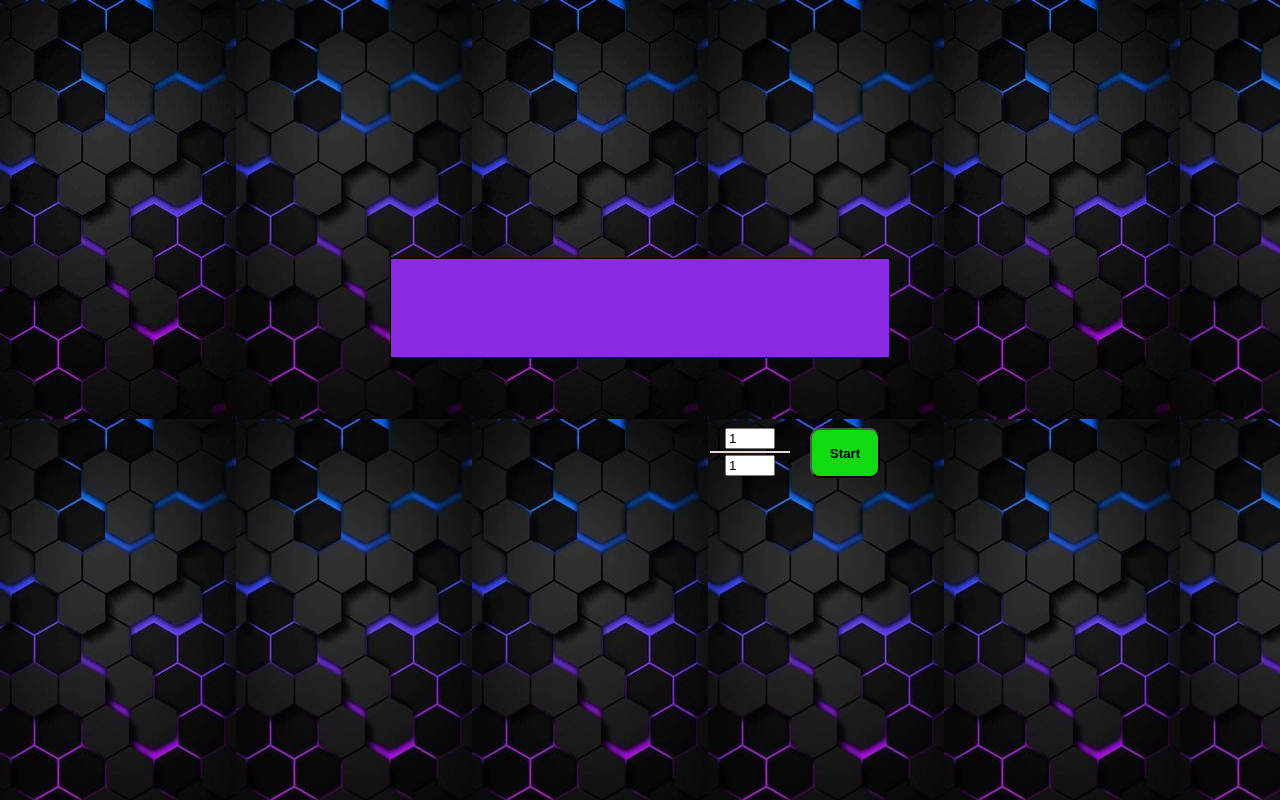
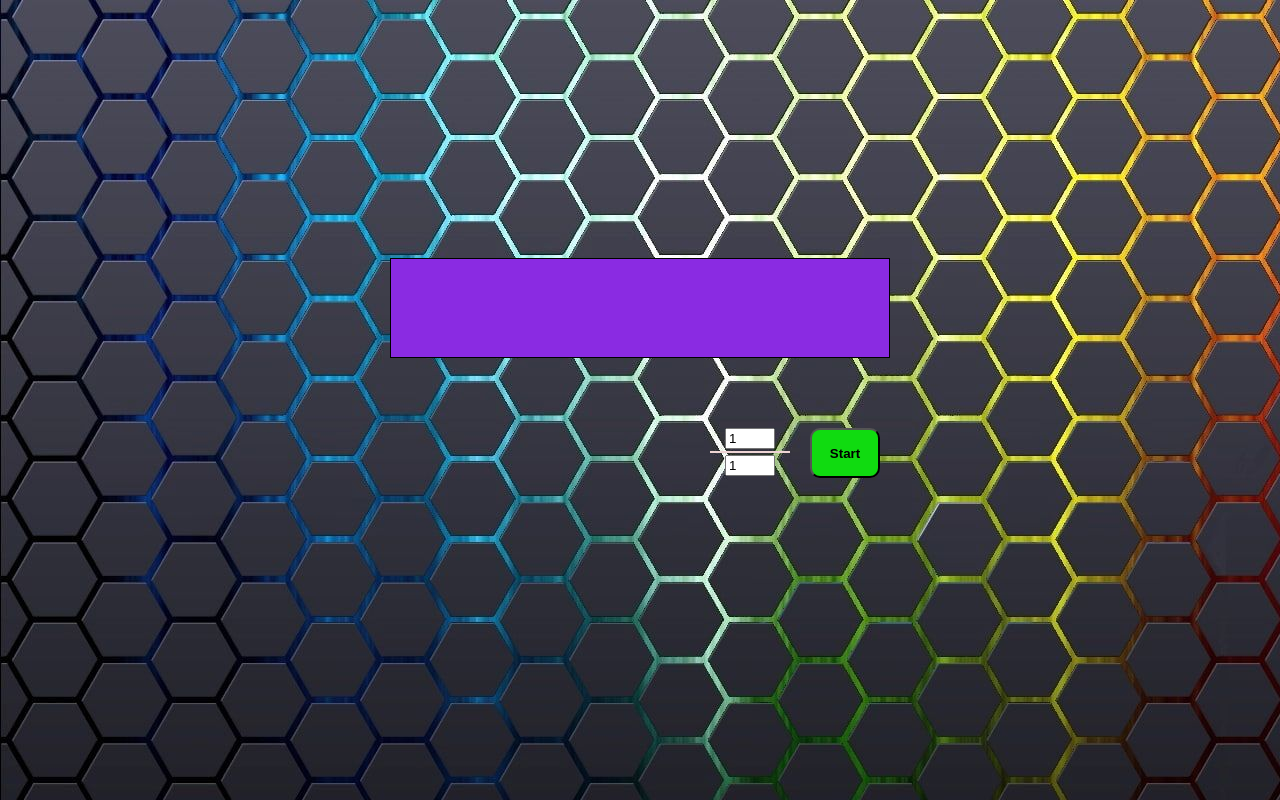
Before and after one commit to VladZaMir/-, a plain HTML site: page index.html in a window 1280 px wide. Drawn offline with Linux system fonts and the light colour scheme.

Commit message:
fours commit

```diff
--- a/css/style.css
+++ b/css/style.css
@@ -8,7 +8,7 @@ html {
     box-sizing: inherit;
 }
 body {
-    background-image: url(/img/f198aea22fdd5e138267cd80df0e408f.jpg);
+    background-image: url(/img/соты.jpg);
 }
 .container {
     padding-top: 250px;
```
Also changed, not shown: img/соты.jpg (added).
